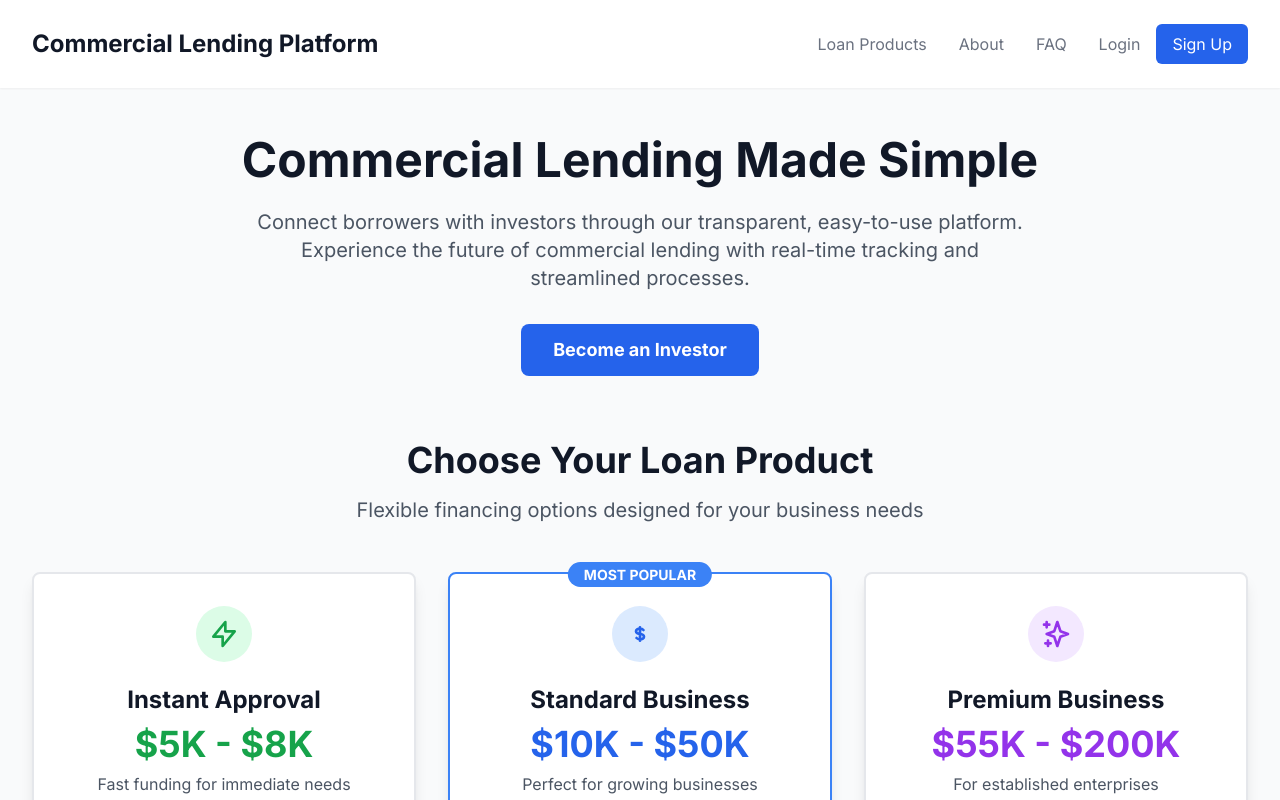
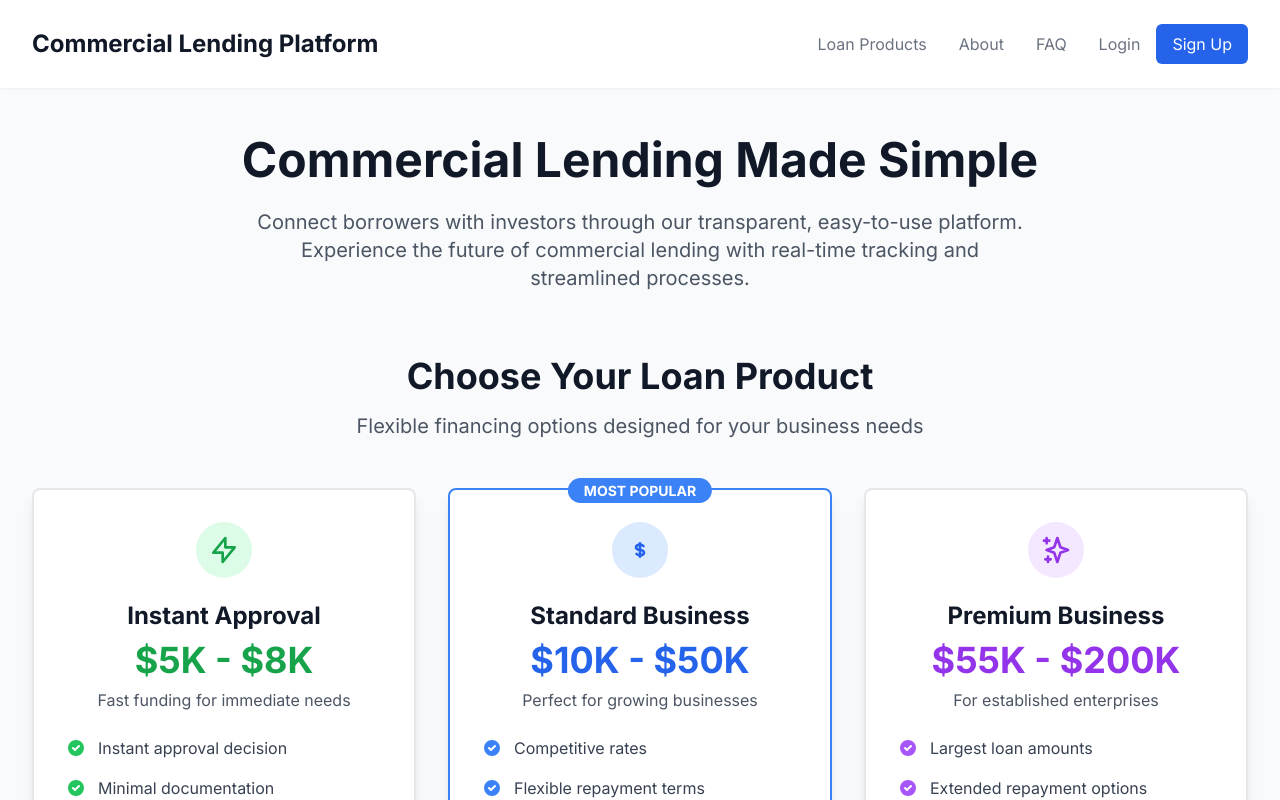
Before and after one commit to nomis444/commercial-lending-platform, a Next.js app: page / in a window 1280 px wide. Shown: the top 800 px of the page. Built offline with nearby package versions, Linux system fonts and the light colour scheme; no server answers.

Commit message:
Remove investor button from hero section
- Removed 'Become an Investor' button from homepage hero
- Investor CTA now only appears in dedicated section at bottom
- Cleaner hero focuses on headline and description

```diff
--- a/src/app/page.tsx
+++ b/src/app/page.tsx
@@ -12,14 +12,6 @@ export default function Home() {
           Connect borrowers with investors through our transparent, easy-to-use platform.
           Experience the future of commercial lending with real-time tracking and streamlined processes.
         </p>
-        <div>
-          <Link
-            href="/signup"
-            className="bg-primary-600 hover:bg-primary-700 text-white font-bold py-3 px-8 rounded-lg text-lg inline-block"
-          >
-            Become an Investor
-          </Link>
-        </div>
       </div>
 
       {/* Loan Products Section */}
```
